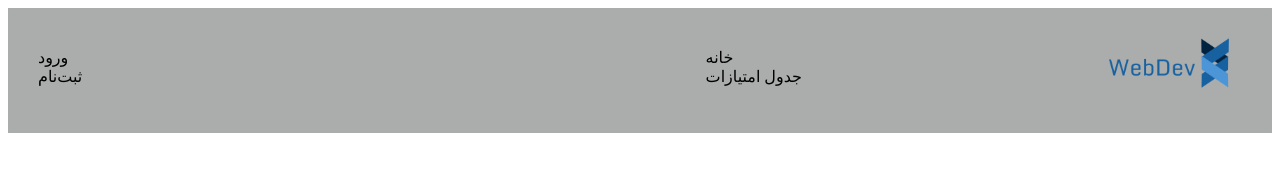
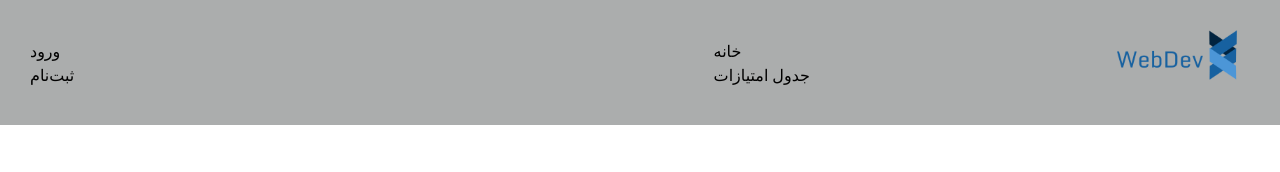
Before and after one commit to IRIL-Webelopers/HW2, a website: page header.html in a window 1280 px wide. Drawn offline with nearby package versions, Linux system fonts and the light colour scheme; a web font is replaced by a local one.

Commit message:
npm removed semantic ui and added bootstrapt

```diff
--- a/header.html
+++ b/header.html
@@ -1,5 +1,6 @@
 <!DOCTYPE html>
 <html lang="en">
+<link rel="stylesheet" href="https://cdn.jsdelivr.net/npm/bootstrap@4.5.3/dist/css/bootstrap.min.css" integrity="sha384-TX8t27EcRE3e/ihU7zmQxVncDAy5uIKz4rEkgIXeMed4M0jlfIDPvg6uqKI2xXr2" crossorigin="anonymous">
 <link rel="stylesheet" href="assets/styles/style.css">
 
 <header>
--- a/package.json
+++ b/package.json
@@ -17,7 +17,6 @@
   },
   "homepage": "https://github.com/IRIL-Webelopers/HW2#readme",
   "dependencies": {
-    "jquery": "^3.5.1",
-    "semantic-ui": "^2.4.2"
+    "jquery": "^3.5.1"
   }
 }
```
Also changed, not shown: index.html (+2 -0 lines), 1 other file.
